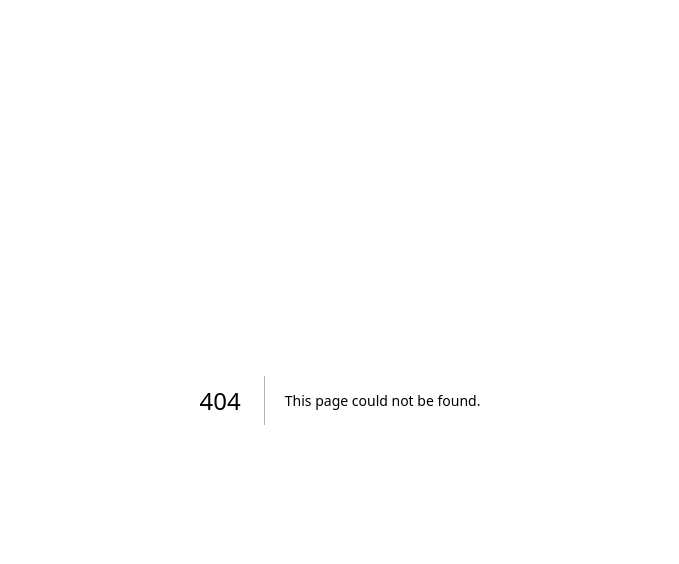
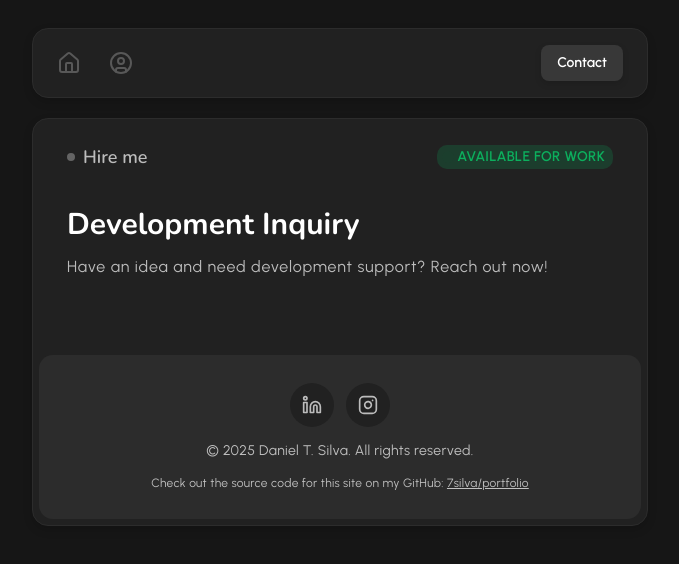
Before and after one commit to 7Silva/portfolio, a Next.js app: page /contact in a window 1280 px wide. Before the commit this address had no page. Shown: the top 564 px of the page, without its empty margins (300-979 px from the left). Built offline with nearby package versions, Linux system fonts and the light colour scheme.

Commit message:
✨ feat(contact): create contact page
- implement contact page with development inquiry section
- add header and base card components

```diff
--- /dev/null
+++ b/src/app/contact/page.tsx
@@ -0,0 +1,44 @@
+import Link from 'next/link'
+
+import BaseCard from '@/components/cards/base'
+import CardFooter from '@/components/cards/footer'
+import CardHeader from '@/components/cards/header'
+import Header from '@/components/header'
+
+export default function ContactPage() {
+  return (
+    <main className="mx-auto flex max-w-screen flex-col gap-5 px-3 py-7 max-sm:gap-3 max-sm:px-2 max-sm:py-3 lg:max-w-4/6 xl:max-w-3/6">
+      <Header />
+
+      <section>
+        <BaseCard>
+          <div className="px-7">
+            <CardHeader title="Hire me">
+              <Link
+                href="/#"
+                className="flex items-center gap-1.5 rounded-lg bg-green-400/15 px-2 py-0.5 max-sm:p-1.5"
+              >
+                <div className="h-1.5 w-1.5 animate-ping rounded-full bg-green-400 [animation-duration:1.5s]" />
+
+                <p className="font-urbanist text-sm font-semibold tracking-wide text-green-400/70 uppercase max-sm:hidden max-sm:text-xs">
+                  Available for work
+                </p>
+              </Link>
+            </CardHeader>
+
+            <div className="flex flex-col gap-3 py-9">
+              <h1 className="font-nunito text-3xl font-bold text-white max-sm:text-3xl">
+                Development Inquiry
+              </h1>
+              <p className="font-urbanist max-w-xl tracking-wider text-white/70 max-sm:text-sm">
+                Have an idea and need development support? Reach out now!
+              </p>
+            </div>
+          </div>
+
+          <CardFooter />
+        </BaseCard>
+      </section>
+    </main>
+  )
+}
```
